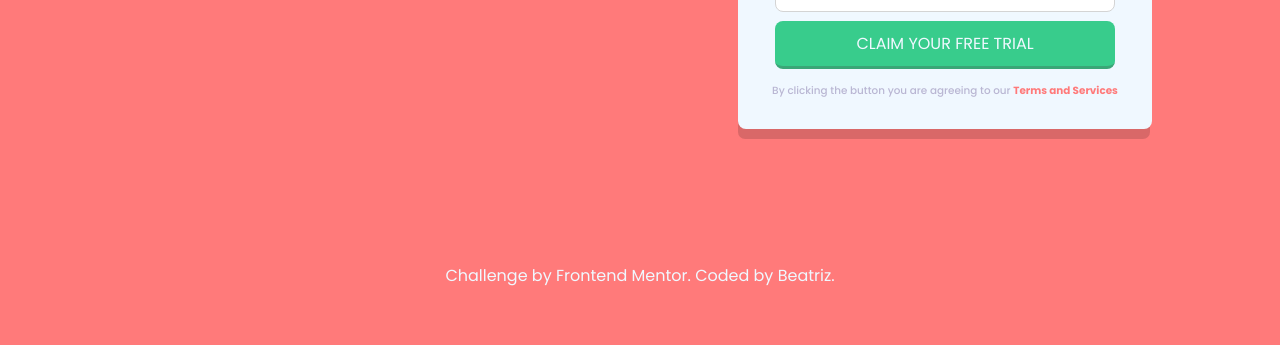
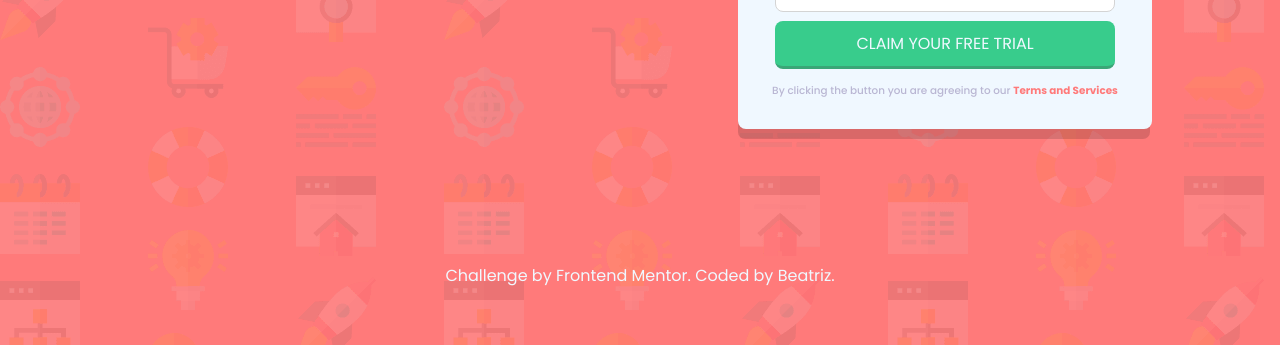
Before and after one commit to beatrizang/intro-signup-fem, a plain HTML site: page index.html in a window 1280 px wide. Shown: the part 455-800 px from the top of the page. Drawn offline with Linux system fonts and the light colour scheme.

Commit message:
Se modifica css en imagen

```diff
--- a/css/base/base.css
+++ b/css/base/base.css
@@ -1,6 +1,6 @@
 body{
     background: var(--red) !important;
-    background-image: url("../../images/bg-intro-desktop.png");
+    background-image: url("../../images/bg-intro-desktop.png") !important;
     font-family: 'Poppins', sans-serif;
 }
 
```
